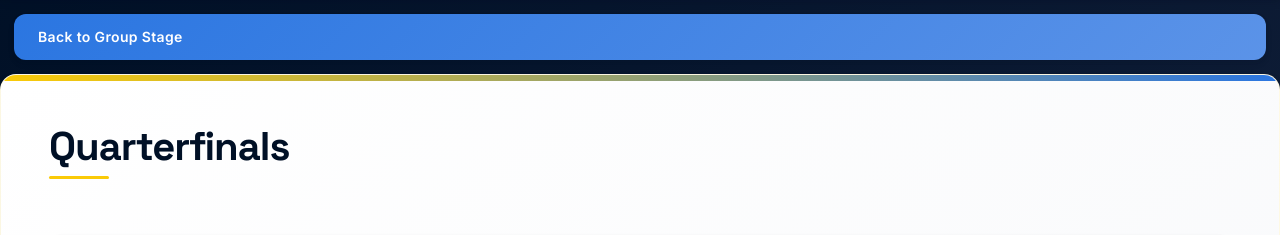
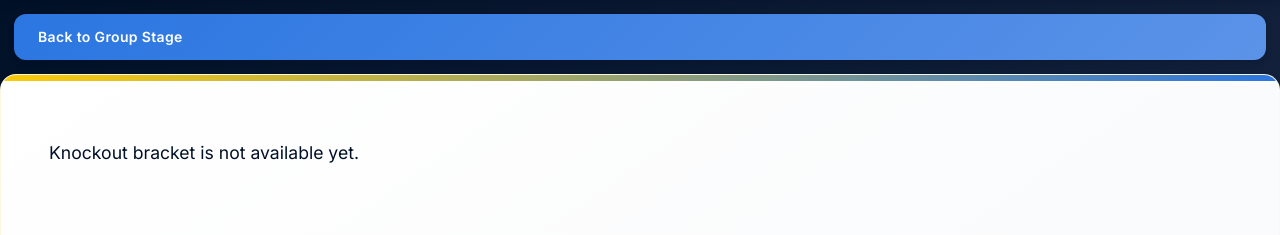
Before and after one commit to JoostPeters106/Codex, a Flask app: template templates/knockout.html in a window 1280 px wide. Shown: the part 80-315 px from the top of the page. Run offline with Flask 3, Linux system fonts and the light colour scheme; the template is opened without the code that fills it, so the values that code supplies are empty.

Commit message:
Handle missing knockout bracket

```diff
--- a/templates/knockout.html
+++ b/templates/knockout.html
@@ -16,6 +16,7 @@
     </header>
     <a href="{{ url_for('tournament_view', t_id=t_id) }}" class="styled-button secondary-button" style="margin-bottom:1em;display:inline-block;">Back to Group Stage</a>
 
+    {% if bracket %}
     <section class="card">
         <h2>Quarterfinals</h2>
         <table>
@@ -38,5 +39,10 @@
         <h2>Final</h2>
         <p>{{ bracket.final.p1 }} vs {{ bracket.final.p2 }}</p>
     </section>
+    {% else %}
+    <section class="card">
+        <p>Knockout bracket is not available yet.</p>
+    </section>
+    {% endif %}
 </body>
 </html>
```
